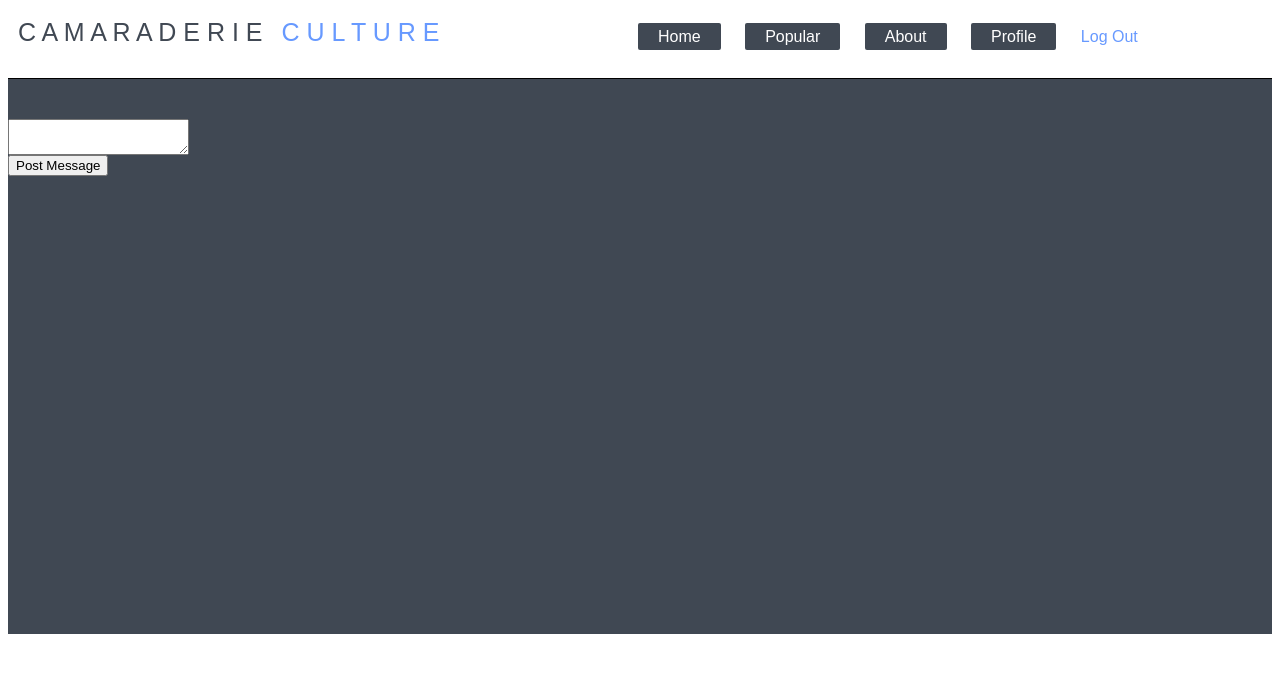
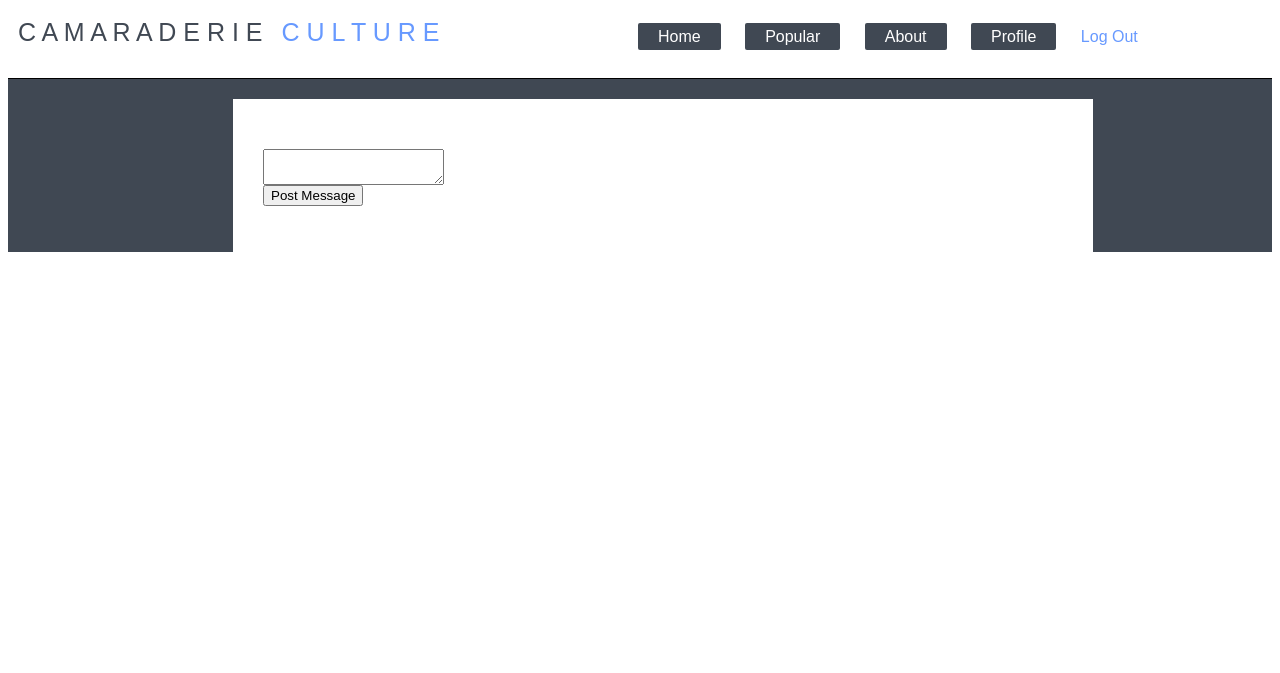
Before and after one commit to acovian/camaraderie_culture, a Django app: template apps/user_app/templates/user_app/user.html in a window 1280 px wide. Shown: the top 673 px of the page. Run offline with Django 3.2, Linux system fonts and the light colour scheme; the template is opened without the code that fills it, so the values that code supplies are empty; parts of the project's set-up code (start-up, migrations or seed data) failed here and were passed over.

Commit message:
improved CSS for functional prototype

```diff
--- a/apps/user_app/templates/user_app/user.html
+++ b/apps/user_app/templates/user_app/user.html
@@ -46,20 +46,27 @@
 			background-color: #404853;
 			border-top-style: solid;
 			border-width: .5px;
-			height: 555px;
 		}
 
 		h1{
 			color: #6799ff;
 		}
-			#posts{
-				display: inline-block;
+		#bodymain{
 			background-color: white;
-				margin-left: 200px;
-				margin-top: 50px;
-				padding: 50px 150px 100px 100px;
-				width: 650px;
+			width: 800px;
+			margin-top: 20px;
+			margin-left: 225px;
+			padding: 30px;
+			padding-top: 10px;
 		}
+			#comment{
+				display: block;
+				background-color: white;
+				margin-left: 30px;
+				padding: 5px;
+			}
+
+
 	</style>
 </head>
 <body>
@@ -75,6 +82,8 @@
 
 
 	<div id = "main">
+
+		<div id = "bodymain">
 
 		<br>
 		<h1>{{user.username}}</h1>
@@ -105,9 +114,12 @@
 					<input type = "hidden" name = "message" value = "{{message.id}}">
 					<input type = "hidden" name = "user" value = "{{request.session.user.id}}">
 				</form>
+
 			{% for comment in message.comment.all %}
+			<div id = "comment">
 				<a href="{% url 'user_app:user' id=comment.user.id %}">{{comment.user.username}}</a>
 				{{comment.comment}}<br>
+			</div>
 			{% endfor %}
 			<form action = "{% url 'message_app:comment' id=request.session.user.id %}" method="post">
 				{% csrf_token %}
@@ -116,6 +128,9 @@
 				<input type = 'submit' value = "Comment">
 				</form>
 			{% endfor %}
+
+		</div>
+
 	</div>
 
 </body>
```
Lines whose indentation alone changed are shown as unchanged.
